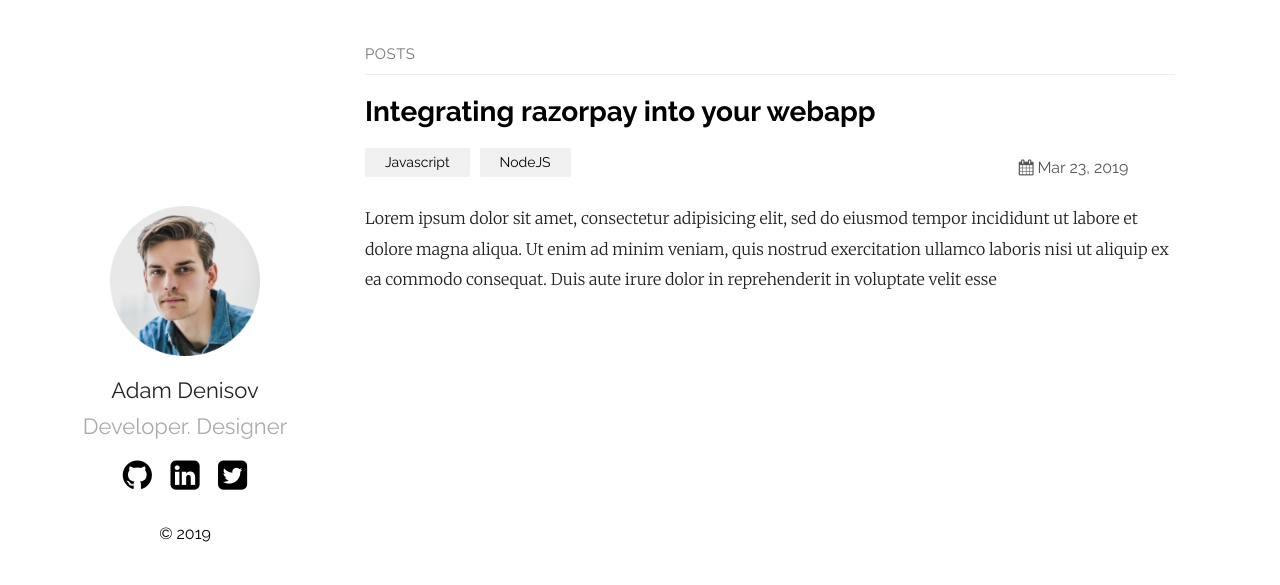
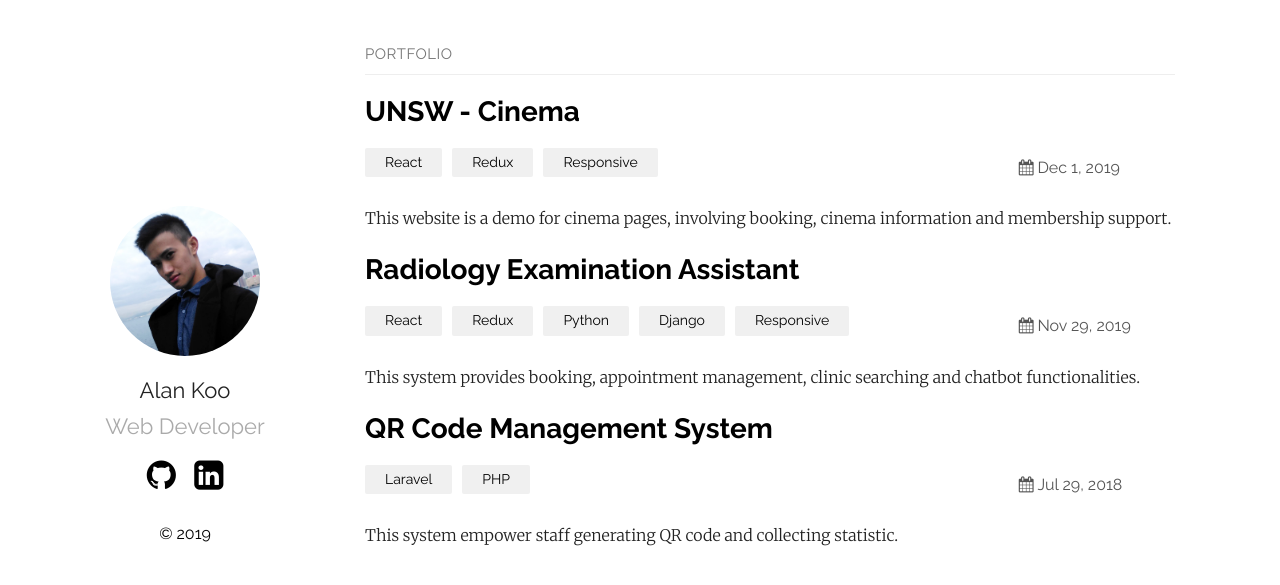
Before and after one commit to alankoo1995/alankoo1995.github.io, a Jekyll site: the page built from index.md, in a window 1280 px wide. Shown: the top 585 px of the page. Built offline with Jekyll 4.4.1, drawn with Linux system fonts in a browser that asks for light colours.

Commit message:
launch projects and adjust avatar

````diff
--- a/_config.yml
+++ b/_config.yml
@@ -1,5 +1,5 @@
-title: Your awesome title
-author: GitHub User
+title: Alan Koo Portfolio
+author: Alan Koo
 email: your-email@domain.com
 description: > # this means to ignore newlines until "show_exerpts:"
   Write an awesome description for your new site here. You can edit this
@@ -12,16 +12,15 @@ show_excerpts: true # set to true to show excerpts on the homepage
 sass:
   sass_dir: _sass
 plainwhite:
-  name: Adam Denisov
-  tagline: Developer. Designer
+  name: Alan Koo
+  tagline: Web Developer
   date_format: "%b %-d, %Y"
-  sitemap: true # set to true to generate sitemap.xml content
+  sitemap: false # set to true to generate sitemap.xml content
 
   # generate social links in footer
   social_links:
-    twitter: thelehhman
-    github:  thelehhman
-    linkedIn: in/thelehhman
+    github:  alankoo1995
+    linkedIn: in/alankoo1995
     rss: rss
     # dribbble: jekyll
     # facebook: jekyll
--- a/_layouts/default.html
+++ b/_layouts/default.html
@@ -6,7 +6,7 @@
 <body>
 	<main class="container">
 		<section class="about">
-			<img src="{{ "/assets/portfolio.png" | relative_url }}" alt="{{ site.plainwhite.name }}">
+			<img class="avatar" src="{{ "/assets/avatar.jpg" | relative_url }}" alt="{{ site.plainwhite.name }}">
 			<h2>{{ site.plainwhite.name }}</h2>
 			<p class="tagline">{{ site.plainwhite.tagline }}</p>
 			<ul class="social">
@@ -26,14 +26,14 @@
 			{{ content }}
 		</section>
 	</main>
-	{%- if site.plainwhite.analytics_id -%}
-	<script async src="https://www.googletagmanager.com/gtag/js?id={{ site.plainwhite.analytics_id }}"></script>
+	<!-- {%- if site.plainwhite.analytics_id -%} -->
+	<!-- <script async src="https://www.googletagmanager.com/gtag/js?id={{ site.plainwhite.analytics_id }}"></script>  -->
 	<script>
 		window.dataLayer = window.dataLayer || [];
 		function gtag() { dataLayer.push(arguments); }
 		gtag('js', new Date());
 
-		gtag('config', '{{ site.plainwhite.analytics_id }}');
+		// gtag('config', '{{ site.plainwhite.analytics_id }}');
 	</script>
 	{%- endif -%}
 </body>
--- a/_layouts/home.html
+++ b/_layouts/home.html
@@ -11,13 +11,13 @@ layout: default
 {%- if site.posts.size > 0 -%}
 <ul class="posts">
   <li>
-    <h1 id="posts-label">posts</h1>
+    <h1 id="posts-label">Portfolio</h1>
   </li>
 
   {%- for post in site.posts -%}
   <li>
     {%- assign date_format = site.plainwhite.date_format | default: "%b %-d, %Y" -%}
-    <a class="post-link" href="{{ post.url | relative_url }}">
+    <a class="post-link" target="_blank" href="{{ post.uri | relative_url }}">
       <h2 class="post-title">{{ post.title | escape }}</h2>
     </a>
     <div class="post-meta">
--- a/_posts/2019-03-23-welcome-to-jekyll.markdown
+++ /dev/null
@@ -1,28 +0,0 @@
----
-layout: post
-title:  "Integrating razorpay into your webapp"
-date:   2019-03-23 21:03:36 +0530
-categories: Javascript NodeJS
----
-Lorem ipsum dolor sit amet, consectetur adipisicing elit, sed do eiusmod tempor incididunt ut labore et dolore magna aliqua. Ut enim ad minim veniam, quis nostrud exercitation ullamco laboris nisi ut aliquip ex ea commodo consequat. Duis aute irure dolor in reprehenderit in voluptate velit esse
-
-```javascript
-const Razorpay = require('razorpay');
-
-let rzp = Razorpay({
-	key_id: 'KEY_ID',
-	secret: 'name'
-});
-
-// capture request
-rzp.capture(payment_id, cost)
-	.then(function (data) {
-		return 2;
-	})
-```
-
-Check out the [Jekyll docs][jekyll-docs] for more info on how to get the most out of Jekyll. File all bugs/feature requests at [Jekyll’s GitHub repo][jekyll-gh]. If you have questions, you can ask them on [Jekyll Talk][jekyll-talk].
-
-[jekyll-docs]: https://jekyllrb.com/docs/home
-[jekyll-gh]:   https://github.com/jekyll/jekyll
-[jekyll-talk]: https://talk.jekyllrb.com/
--- a/_sass/plain.scss
+++ b/_sass/plain.scss
@@ -99,6 +99,14 @@ main {
 		}
 	}
 }
+.avatar {
+	width: 150px;
+	height: 150px;
+	background-size: cover;
+	border-radius: 50%;
+	overflow: hidden;
+}
+
 .social {
 	list-style-type: none;
 	padding: 0;
````
Also changed, not shown: _layouts/post.html (+6 -6 lines), _posts/2019-03-24-unsw-cinema.markdown (added, +9 -0 lines), _posts/2019-12-26-radiology.markdown (added, +9 -0 lines), _posts/2019-12-27-qrcode.markdown (added, +8 -0 lines), assets/avatar.jpg (added).
